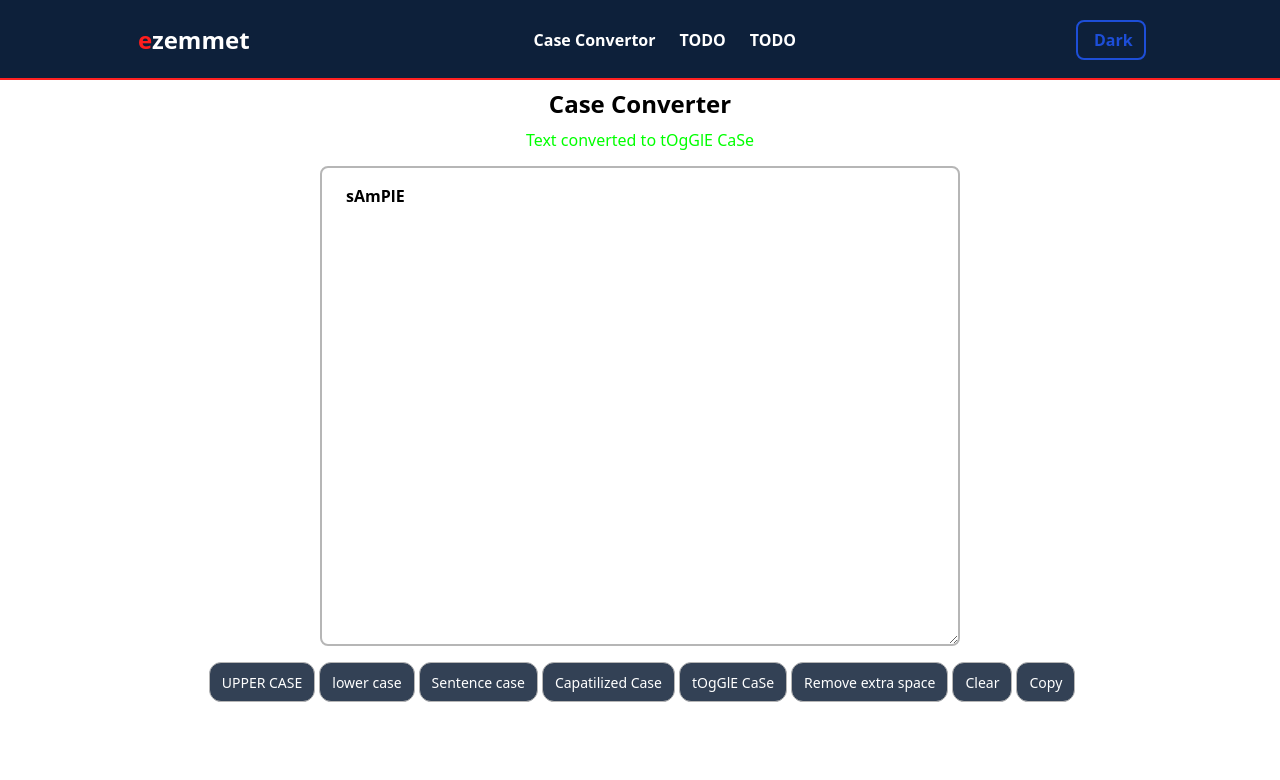
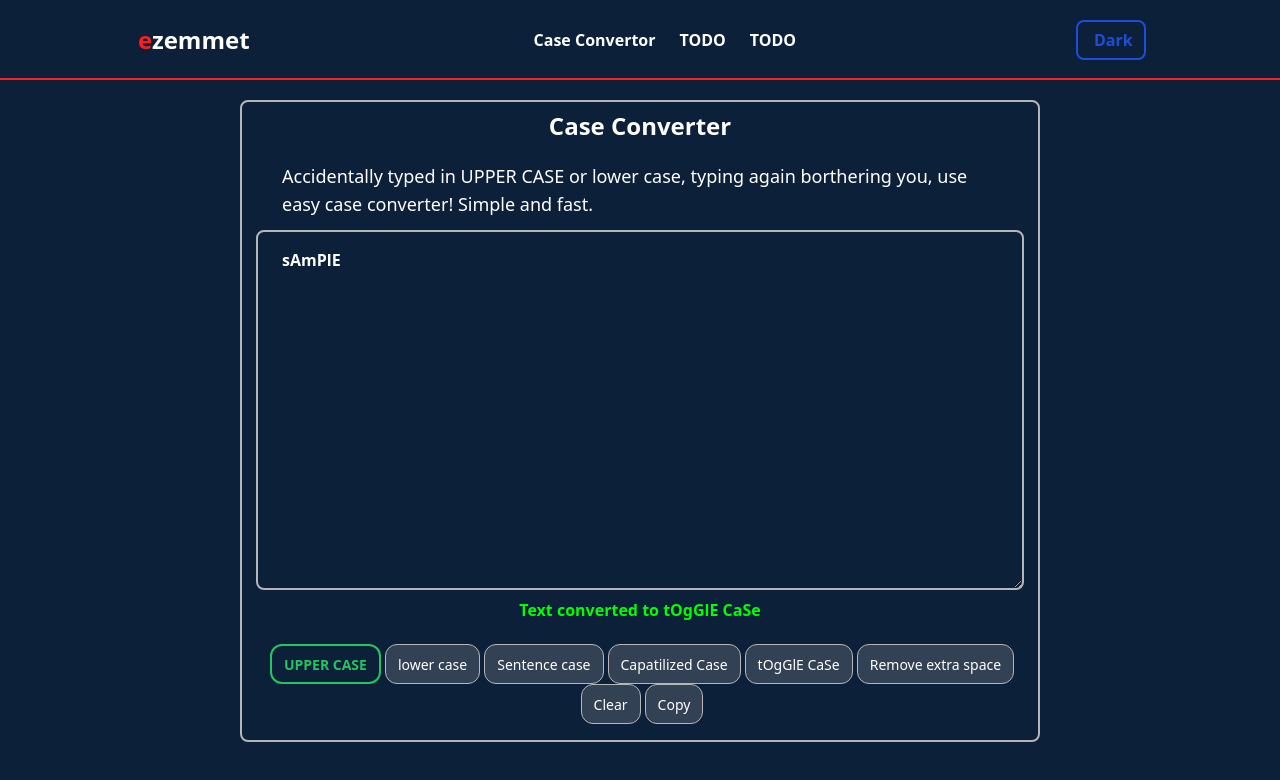
Before and after one commit to ezemmet/webtools, a React (Vite) app: page / in a window 1280 px wide. Both pictures are taken after typing "Sample" into the empty fields and a click on the button "tOgGlE CaSe". Shown: the top 780 px of the page. Built offline with nearby package versions, Linux system fonts and the light colour scheme.

Commit message:
update ui

```diff
--- a/src/App.jsx
+++ b/src/App.jsx
@@ -1,14 +1,28 @@
 import { CaseConverter, Header } from "./Imports/import.component"
+import { useState } from "react"
 
 function App() {
 
+  // THEME SWITCH FUNCTION........
+  const [mode, setMode] = useState('Dark')
 
+  const handleMode = () => {
+    if(mode === 'Dark'){
+      setMode('Light')
+    }else{
+        setMode('Dark')
+    }
+  }
+
+  const switchMode = {
+    color: mode === 'Dark' ? '#fff' : 'black',
+    backgroundColor: mode === 'Dark' ? '#0d203a' : '#fff'
+}
 
   return (
     <>
-      <Header />
-      {/* <Alert /> */}
-      <CaseConverter />
+      <Header handleMode={handleMode} mode={mode} switchMode={switchMode} />
+      <CaseConverter mode={mode} switchMode={switchMode}/>
     </>
   )
 }
--- a/src/Imports/import.caseconv.function.js
+++ b/src/Imports/import.caseconv.function.js
@@ -1 +1 @@
-console.log('Pending');
+console.log('TODO!!');
--- a/src/components/CaseConverter.jsx
+++ b/src/components/CaseConverter.jsx
@@ -1,6 +1,6 @@
 import React, { useState } from 'react'
 
-const CaseConverter = () => {
+const CaseConverter = ({ switchMode }) => {
 
     const [text, setText] = useState('')
     const [alert, setAlert] = useState('')
@@ -123,22 +123,32 @@ const CaseConverter = () => {
     }
 
     return (
-        <div id="caseCon-container" className='text-center h-[90vh] dark:bg-[#0d203a] dark:text-[#fff]'>
+        <div
+            style={switchMode}
+            id="caseCon-container" className='text-center h-[90vh] dark:bg-[#0d203a] dark:text-[#fff] pt-5'>
+            <div
+                className='border-[#b6b6b6] border-2 mx-[15rem] rounded-lg'
+            >
                 <h2 className='text-2xl font-bold py-2'>Case Converter</h2>
-            <div className='h-[30px] mb-2'>
-                {alert && <div style={{ color: alertCol}}>{alert}</div>}
+                <div
+                    className='my-3 text-lg text-left px-10'>
+                    <p>Accidentally typed in UPPER CASE or lower case, typing again borthering you, use easy case converter! Simple and fast.</p>
                 </div>
                 <form onSubmit={handleSumbit} className='flex flex-col justify-center items-center'>
                     <textarea
+                        style={switchMode}
                         value={text}
                         onChange={handleOnChange}
                         id="caseConText"
                         placeholder='Type text here...'
-                    className='w-[50vw] h-[60vh] dark:bg-[#0d203a] dark:text-[#fff] border-[#b6b6b6] border-2 px-6 py-4 outline-none rounded-lg font-semibold'></textarea>
+                        className='w-[60vw] h-[45vh] dark:bg-[#0d203a] dark:text-[#fff] border-[#b6b6b6] border-2 px-6 py-4 outline-none rounded-lg font-semibold'></textarea>
+                    <div className='h-[30px] mt-2'>
+                        {alert && <div style={{ color: alertCol, fontWeight: '600' }}>{alert}</div>}
+                    </div>
                     <div className="button-container my-4">
                         <button
                             onClick={handleUpperCase}
-                        className='border border-[#b6b6b6] bg-[#334155] text-[#fff] ml-1 min-h-[40px] rounded-xl hover:bg-[#4c5c72] hover:text-white transition ease-in-out delay-75'>
+                            className='hover:shadow-green-hover border-2 text-green-500 font-bold border-green-500 ml-1 min-h-[40px] rounded-xl'>
                             <span
                                 className='px-3 py-1 text-sm'>
                                 UPPER CASE
@@ -203,6 +213,7 @@ const CaseConverter = () => {
                     </div>
                 </form>
             </div>
+        </div>
     )
 }
 
--- a/src/components/Header.jsx
+++ b/src/components/Header.jsx
@@ -1,26 +1,10 @@
-import { useState } from "react"
-
-const Header = () => {
-
-  const [mode, setMode] = useState('Dark')
-
-  const handleMode = () => {
-    if(mode === 'Dark'){
-      setMode('Light')
-      console.log('LIGHT MODE!!');
-      document.body.style.backgroundColor = 'yellow'
-    }else{
-      setMode('Dark')
-      console.log('DARK MODE!!');
-      document.body.style.backgroundColor = 'green'
-    }
-  }
+const Header = ({ handleMode, mode, switchMode }) => {
 
   return (
     <div
-     id="header-container"
-     style={{backgroundColor: mode==='Dark'?'#0d203a':'#fff', color: mode==='Dark'?'#fff':'black'}}
-     className="h-[10vh] border-b-2 border-[#ff2121] dark:bg-[#0d203a] dark:text-[#fff]">
+      id="header-container"
+      style={switchMode}
+      className="h-[10vh] border-b-2 border-[#ff2121] dark:bg-[#0d203a] dark:text-[#fff]">
       <div className="header flex justify-around h-[10vh] items-center">
         <div className="header-logo">
           <p className="p-1 text-2xl font-bold"><span className="text-[#ff1d1d]">e</span><span>zemmet</span></p>
@@ -39,9 +23,9 @@ const Header = () => {
           </ul>
         </div>
         <div className="header-theme">
-         <button
-         onClick={handleMode}
-         className="w-[70px] border-2 border-blue-700 blue hover:shadow-blue-hover font-bold rounded-lg px-4 py-1.5 text-blue-700">{mode}</button>
+          <button
+            onClick={handleMode}
+            className="w-[70px] border-2 border-blue-700 blue hover:shadow-blue-hover font-bold rounded-lg px-4 py-1.5 text-blue-700">{mode}</button>
         </div>
       </div>
     </div>
--- a/tailwind.config.js
+++ b/tailwind.config.js
@@ -8,6 +8,7 @@ export default {
     extend: {
       boxShadow: {
         'blue-hover': '0 0 10px rgb(0, 4, 255), inset 0 0 10px rgb(25, 0, 255)',
+        'green-hover': '0 0 10px rgb(51, 255, 0), inset 0 0 10px rgb(51, 255, 0)',
       },
     },
     plugins: [],
```
Lines whose indentation alone changed are shown as unchanged.
